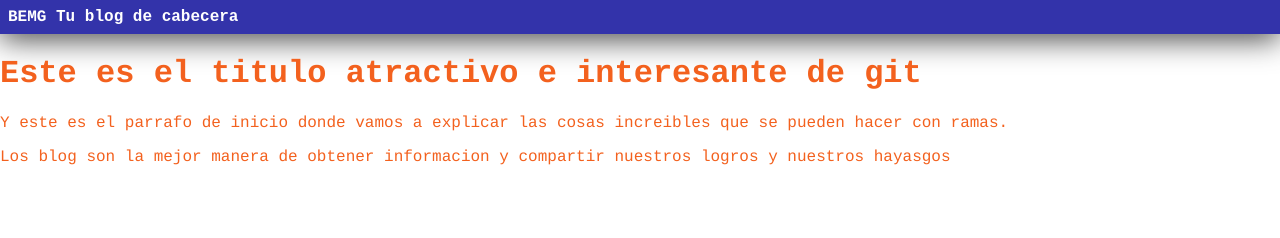
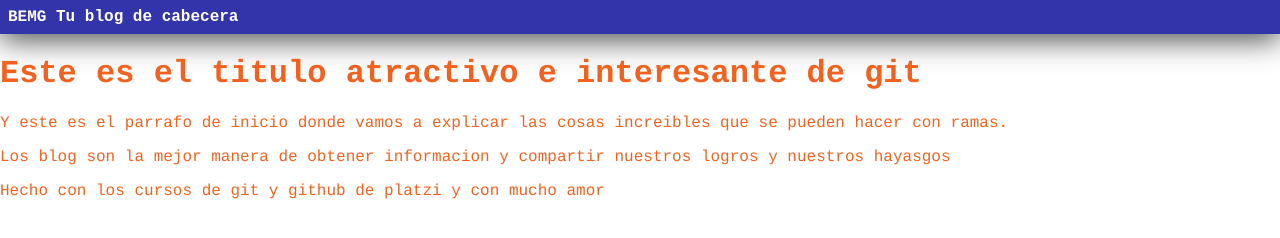
Before and after one commit to BEMG-DEVELOP/Hola-Mundo, a plain HTML site: page index.html in a window 1280 px wide. Drawn offline with Linux system fonts and the light colour scheme.

Commit message:
Creacion del footer

```diff
--- a/index.html
+++ b/index.html
@@ -24,6 +24,6 @@
             </p>
         </div>
     </div>
-
+    <footer> Hecho con los cursos de git y github de platzi y con mucho amor</footer>
 </body>
 </html>
```
